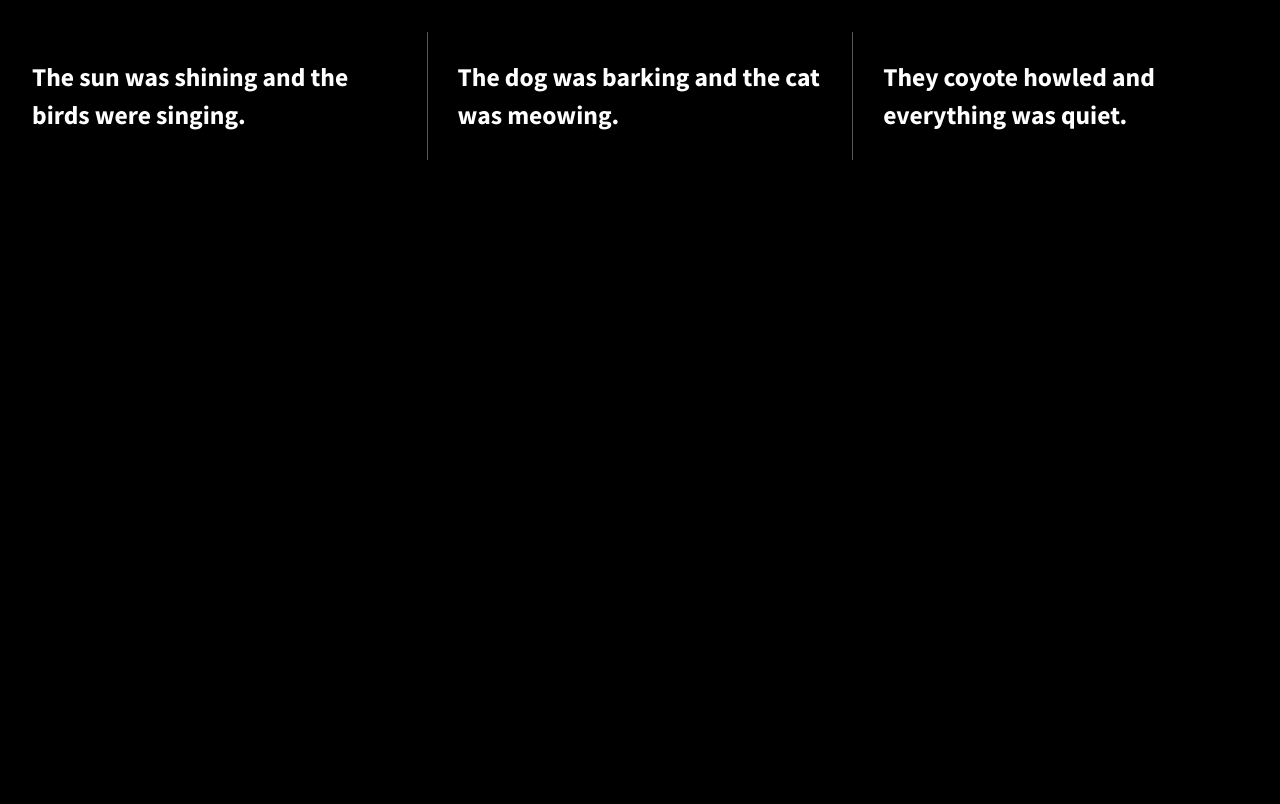
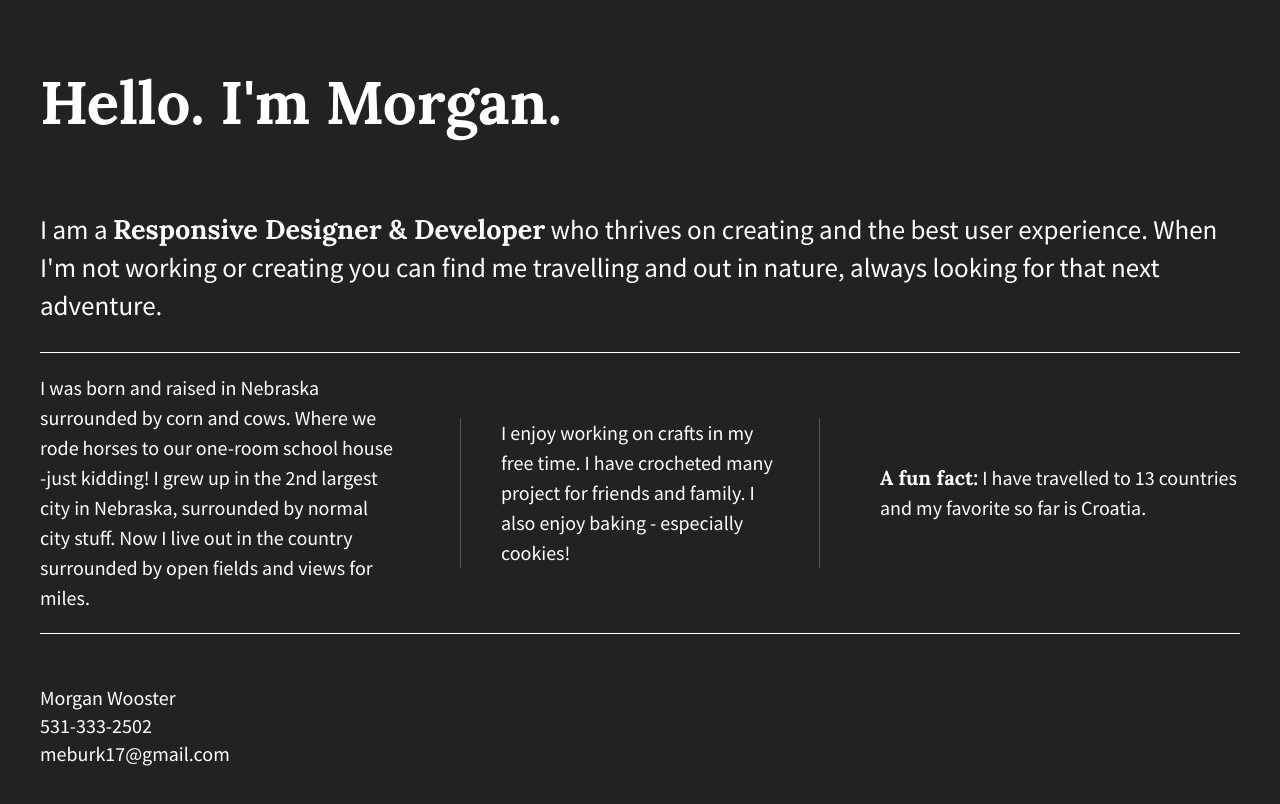
Before and after one commit to mewooster/divs-flexbox-starter, a plain HTML site: page index.html in a window 1280 px wide. Drawn offline with nearby package versions, Linux system fonts and the light colour scheme.

Commit message:
Added content and used flexbox

```diff
--- a/css/main.css
+++ b/css/main.css
@@ -97,43 +97,76 @@ textarea {
 
 
 html {
-  background-color: #000000;
+  background-color: #222;
   height: 100%;
   width: 100%;
 }
 
 body {
   font-family: 'Source Sans Pro', sans-serif;
-  font-weight: 700;
-  padding: 2em;
+  padding:  0em 2em;
+  font-size: 1.25em;
   color: #fff;
-  height: 100%;
+  display: flex;
+  justify-content: center;
 }
 
-.wrapper {
+.flex-container {
   /*add display:flex and set justify-content to space-between*/
+  display: flex;
   flex-flow: row wrap;
-  display: flex;
   justify-content: space-between;
-  align-items: center;
+  max-width: 1200px;
 }
 
-.div-1, .div-2, .div-3 {
-  /*give the divs a width of 30%, add display:flex, set justify-content and align-items to center*/
-  color: #fff;
-  line-height: 1.5em;
-  font-size: 1.6em;
-  background-color: #000000;
-  height: auto;
-  width: 30%;
+p span {
+  font-family: 'Lora', sans-serif;
+}
+
+header,
+footer {
+  display: flex;
+  width: 100%
+  justify-content: flex-start;
+}
+
+header h1 {
+  font-family: 'Lora', sans-serif;
+  font-size: 3em;
+}
+
+main {
+  width: 100%;
+  display: flex;
+  justify-content: center;
+  border-bottom: 1px solid #fff;
+}
+
+main p {
+  font-size: 1.35em;
+}
+
+.flex-items {
   display: flex;
   justify-content: center;
   align-items: center;
+  line-height: 1.5em;
+  font-size: 1em;
+  border-bottom: 1px solid #555;
 }
 
-.wrapper span {
-  font-family: 'Lora', sans-serif;
-  font-size: 1.3em;
+footer {
+  border-top: 1px solid #fff;
+  width: 100%;
+}
+
+footer p {
+  padding: 30px 20px 0 0;
+}
+
+footer p a {
+  color: #fff;
+  text-decoration: none;
 }
 
 
@@ -219,14 +252,22 @@ body {
    Modify as content requires.
    ========================================================================== */
 
-@media all and (min-width: 1200px) {
-  .div-1, .div-2, .div-3 {
+@media all and (min-width: 768px) {
+  body {
+    padding: 1em;
+  }
+}
+
+@media (min-width: 1200px) {
+  .flex-items {
     flex-basis: 30%;
+    border-bottom: none;
   }
 
-  .div-1, .div-2 {
+  #div-2 p {
+    border-left: 1px solid #555;
     border-right: 1px solid #555;
-    padding-right: 30px;
+    padding: 0 40px;
   }
 }
 
--- a/index.html
+++ b/index.html
@@ -3,7 +3,7 @@
     <head>
         <meta charset="utf-8">
         <meta http-equiv="x-ua-compatible" content="ie=edge">
-        <title>Make me into a grid!</title>
+        <title>Flex box site</title>
         <meta name="description" content="">
         <meta name="viewport" content="width=device-width, initial-scale=1">
 
@@ -20,17 +20,25 @@
         <!--[if lt IE 8]>
             <p class="browserupgrade">You are using an <strong>outdated</strong> browser. Please <a href="http://browsehappy.com/">upgrade your browser</a> to improve your experience.</p>
         <![endif]-->
-
-        <section class="wrapper">
-            <div class="div-1">
-                <p>The sun was shining and the birds were singing.</p>
+       <section class="flex-container">
+        <header>
+            <h1>Hello. I'm Morgan.</h1>
+        </header>
+        <main>
+            <p>I am a <span>Responsive Designer & Developer</span> who thrives on creating and the best user experience. When I'm not working or creating you can find me travelling and out in nature, always looking for that next adventure.</p>
+        </main>
+        <div id="div-1" class="flex-items">
+                <p>I was born and raised in Nebraska surrounded by corn and cows. Where we rode horses to our one-room school house -just kidding! I grew up in the 2nd largest city in Nebraska, surrounded by normal city stuff. Now I live out in the country surrounded by open fields and views for miles.</p>
             </div>
-            <div class="div-2">
-                <p>The dog was barking and the cat was meowing.</p>
+            <div id="div-2" class="flex-items">
+                <p>I enjoy working on crafts in my free time. I have crocheted many project for friends and family. I also enjoy baking - especially cookies!</p>
             </div>
-            <div class="div-3">
-                <p>They coyote howled and everything was quiet.</p>
+            <div id="div-3" class="flex-items">
+                <p><span>A fun fact:</span> I have travelled to 13 countries and my favorite so far is Croatia.</p>
             </div>
+        <footer>
+            <p>Morgan Wooster<br>531-333-2502<br><a href="mailto:meburk17@gmail.com">meburk17@gmail.com </a></p>
+        </footer>
         </section>
 
         <script src="https://ajax.googleapis.com/ajax/libs/jquery/1.11.3/jquery.min.js"></script>
```
